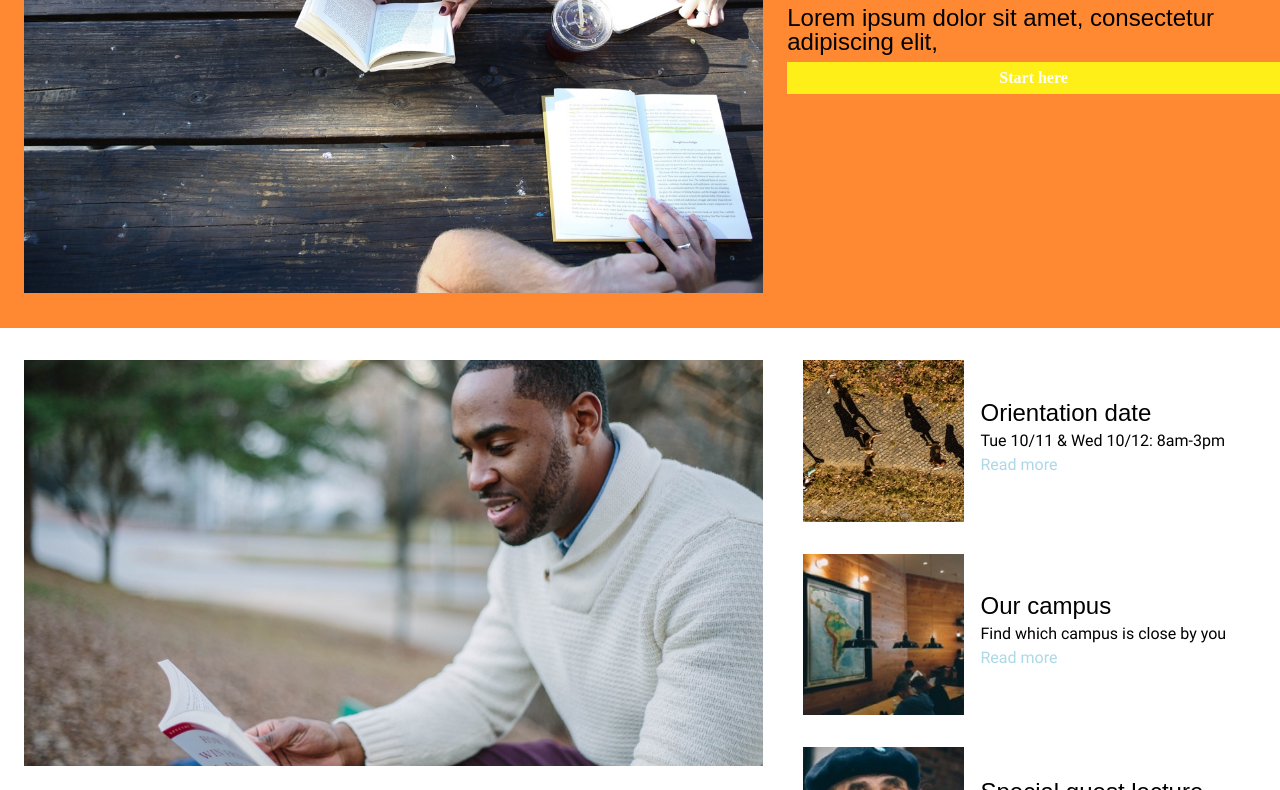
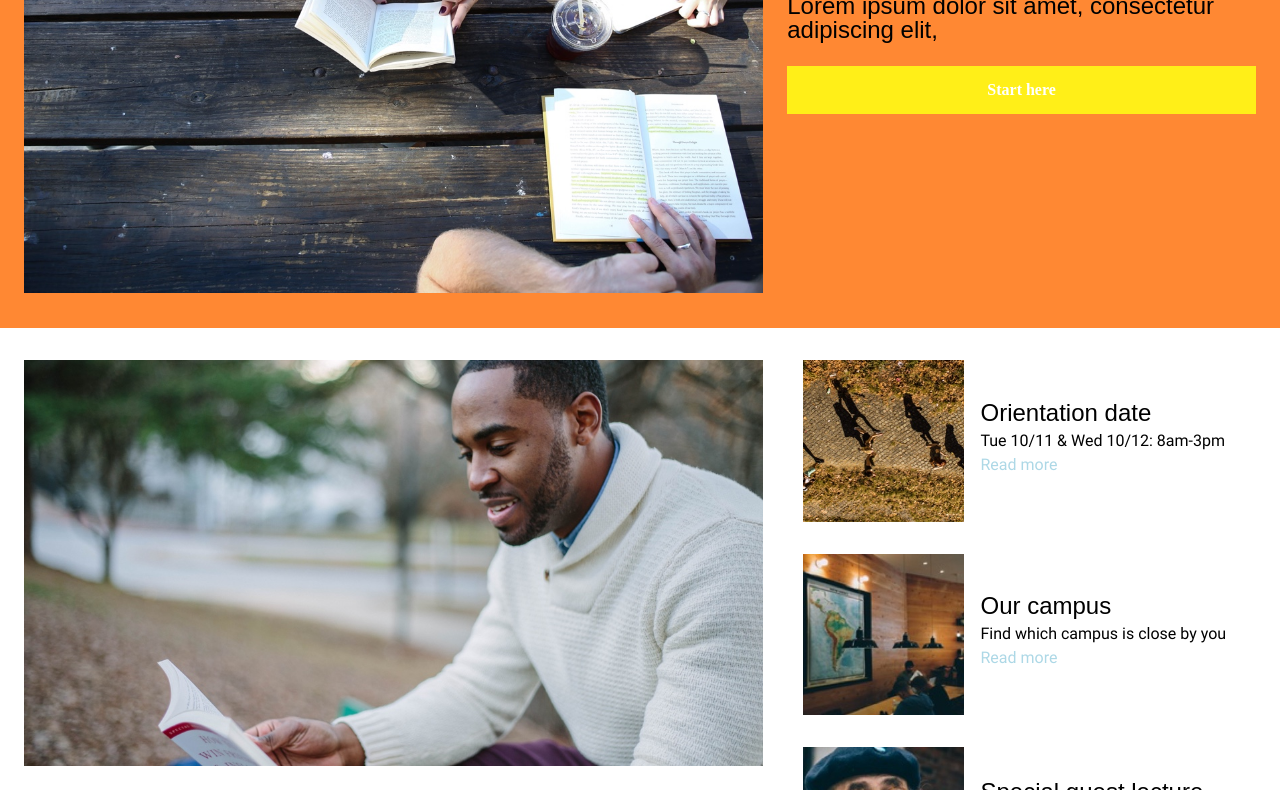
Before and after one commit to airflow101/ColmarAcademy, a plain HTML site: page index.html in a window 1280 px wide. Shown: the part 349-1139 px from the top of the page. Drawn offline with Linux system fonts and the light colour scheme; a web font is replaced by a local one.

Commit message:
Large Screen Finished

```diff
--- a/index.html
+++ b/index.html
@@ -165,9 +165,9 @@
       <div class="copyright">
         <span>&copy; 2018 Colmar Academy. All rights reserved</span>
       </div>
-      <div class-"info">
-        <span>Terms</span>
-        <span>Privacy</span>
+      <div class="info">
+        <span><a href="#">Terms</a></span>
+        <span><a href="#">Privacy</a></span>
       </div>
     </footer>
   </body>
--- a/resources/css/style.css
+++ b/resources/css/style.css
@@ -1,4 +1,3 @@
-/* latin-ext */
 /* latin-ext */
 @font-face {
   font-family: 'Roboto';
@@ -35,18 +34,35 @@
 @font-face {
   font-family: 'Montserrat';
   font-style: normal;
-  font-weight: 700;
-  src: local('Montserrat Bold'), local('Montserrat-Bold'), url(https://fonts.gstatic.com/s/montserrat/v12/JTURjIg1_i6t8kCHKm45_dJE3gfD_u50.woff2) format('woff2');
+  font-weight: 400;
+  src: local('Montserrat Regular'), local('Montserrat-Regular'), url(https://fonts.gstatic.com/s/montserrat/v12/JTUSjIg1_i6t8kCHKm459Wdhyzbi.woff2) format('woff2');
   unicode-range: U+0100-024F, U+0259, U+1E00-1EFF, U+2020, U+20A0-20AB, U+20AD-20CF, U+2113, U+2C60-2C7F, U+A720-A7FF;
 }
 /* latin */
 @font-face {
   font-family: 'Montserrat';
   font-style: normal;
-  font-weight: 700;
-  src: local('Montserrat Bold'), local('Montserrat-Bold'), url(https://fonts.gstatic.com/s/montserrat/v12/JTURjIg1_i6t8kCHKm45_dJE3gnD_g.woff2) format('woff2');
+  font-weight: 400;
+  src: local('Montserrat Regular'), local('Montserrat-Regular'), url(https://fonts.gstatic.com/s/montserrat/v12/JTUSjIg1_i6t8kCHKm459Wlhyw.woff2) format('woff2');
   unicode-range: U+0000-00FF, U+0131, U+0152-0153, U+02BB-02BC, U+02C6, U+02DA, U+02DC, U+2000-206F, U+2074, U+20AC, U+2122, U+2191, U+2193, U+2212, U+2215, U+FEFF, U+FFFD;
 }
+/* latin-ext */
+@font-face {
+  font-family: 'Montserrat';
+  font-style: normal;
+  font-weight: 300;
+  src: local('Montserrat Light'), local('Montserrat-Light'), url(https://fonts.gstatic.com/s/montserrat/v12/JTURjIg1_i6t8kCHKm45_cJD3gfD_u50.woff2) format('woff2');
+  unicode-range: U+0100-024F, U+0259, U+1E00-1EFF, U+2020, U+20A0-20AB, U+20AD-20CF, U+2113, U+2C60-2C7F, U+A720-A7FF;
+}
+/* latin */
+@font-face {
+  font-family: 'Montserrat';
+  font-style: normal;
+  font-weight: 300;
+  src: local('Montserrat Light'), local('Montserrat-Light'), url(https://fonts.gstatic.com/s/montserrat/v12/JTURjIg1_i6t8kCHKm45_cJD3gnD_g.woff2) format('woff2');
+  unicode-range: U+0000-00FF, U+0131, U+0152-0153, U+02BB-02BC, U+02C6, U+02DA, U+02DC, U+2000-206F, U+2074, U+20AC, U+2122, U+2191, U+2193, U+2212, U+2215, U+FEFF, U+FFFD;
+}
+
 html{
   font-size: 16px;
   font-family: Roboto , sans-serif;
@@ -82,10 +98,12 @@ nav span{
   margin-left: 1rem;
 }
 
+
+
 span a{
   text-decoration: none;
   color: black;
-  transition:
+  transition: color 100ms linear;
 }
 
 span a:hover{
@@ -99,9 +117,6 @@ span a:hover{
 }
 
 #main-banner .description{
-  display: flex;
-  flex-direction: column;
-  justify-content: center;
   width: 40%;
 }
 
@@ -166,8 +181,8 @@ span a:hover{
 
 
 .button{
-  width: 100%;
-  padding: 0.5rem 0;
+  padding: 1rem 0;
+  margin-right:1.5rem;
   text-align: center;
   background-color: #FFEF18;
   align-self: center;
@@ -207,6 +222,10 @@ span a:hover{
   background-color: white;
 }
 
+.course-type:hover{
+
+}
+
 .course-type img{
   width: 100%;
   height: auto;
@@ -232,23 +251,39 @@ footer{
   padding: 1rem 1.5rem;
 }
 
+.info{
+  width: 12.5%;
+  display: flex;
+  justify-content: space-between;
+}
+
 h1, h2, h3, h4{
   font-family: Montserrat, sans-serif;
 }
 
 h1{
   font-size: 2rem;
-  margin-bottom: 1.5rem;
+  margin-bottom: 2rem;
 }
 
 h2{
   font-size: 1.5rem;
   margin: 2rem 0 1.5rem;
+  text-align: center;
 }
 
 h3{
   font-size: 1.5rem;
+  font-weight: lighter;
   margin-bottom: 0.5rem;
+}
+
+#main-banner h3{
+  margin-bottom: 1.5rem;
+}
+
+#exhibit h3{
+  margin-top: 1.5rem;
 }
 
 h4{
```
